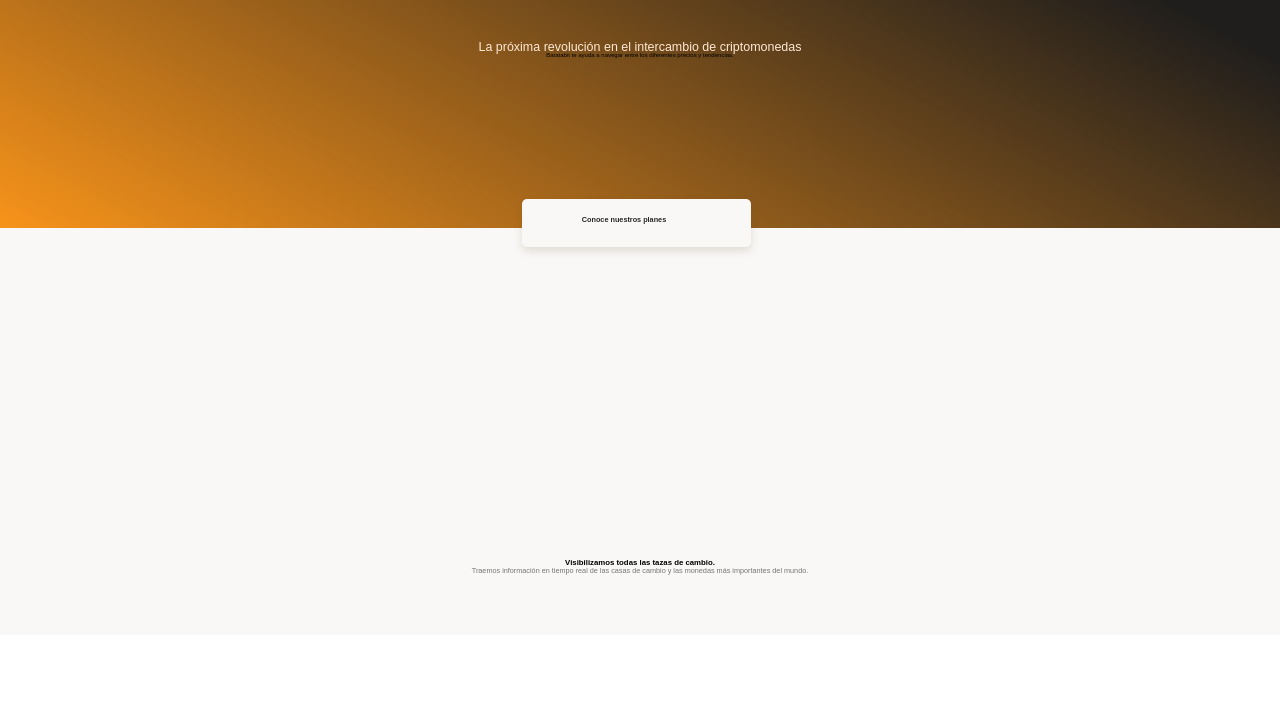
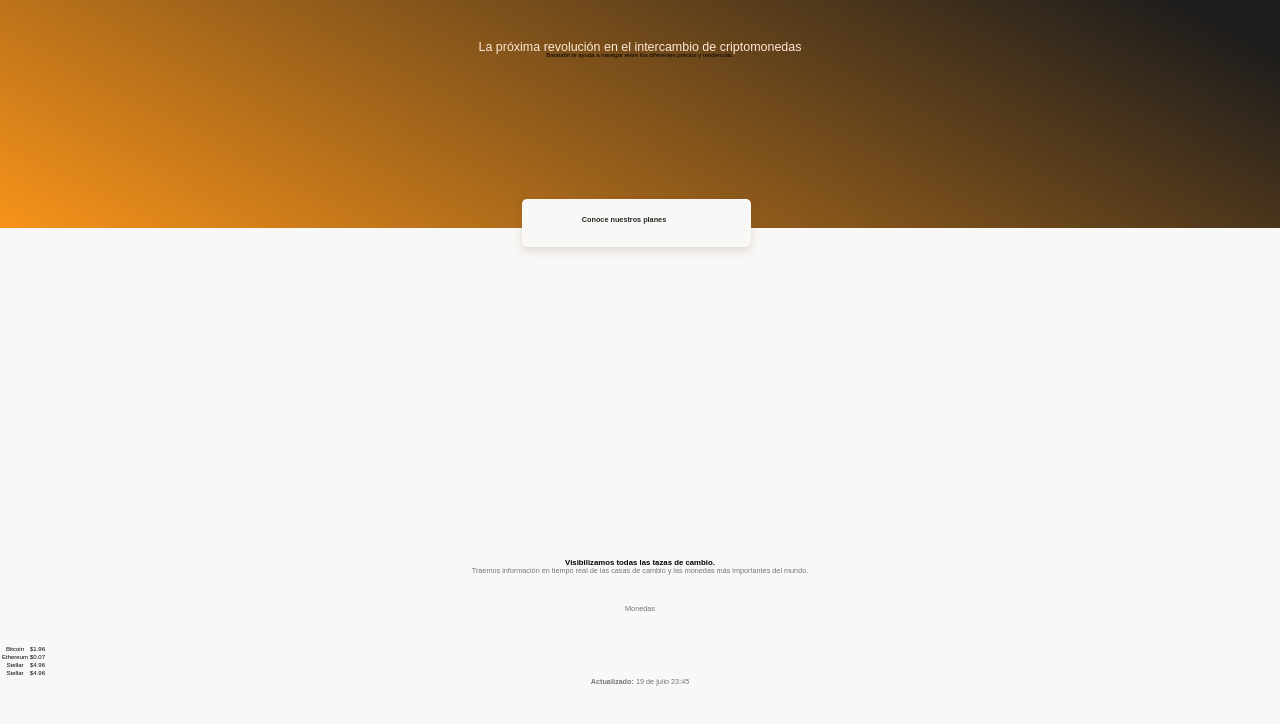
Before and after one commit to jeancarlos0109/Mobile-First-Jeanweb, a plain HTML site: page index.html in a window 1280 px wide. Shown: the part 106-830 px from the top of the page. Before the commit the page ends 800 px from the top, so only its background shows below. Drawn offline with Linux system fonts and the light colour scheme.

Commit message:
agregamos la primera tabla y sus clases

```diff
--- a/index.html
+++ b/index.html
@@ -27,7 +27,32 @@
                 monedas más importantes del mundo.</p>
             </div>
             <section class="main-tables-container">
-                <div></div>
+                <div class="main-currency-table">
+                    <p class="currency-table-title">Monedas</p>
+                    <div class="currency-table--container">
+                        <table>
+                            <tr>
+                                <td class="table__top-left">Bitcoin</td>
+                                <td class="table__top-right table-right">$1.96</td>
+                            </tr>
+                            <tr>
+                                <td>Ethereum</td>
+                                <td class="table__right">$0.07</td>
+                            </tr>
+                            <tr>
+                                <td class="table__buttom-left">Stellar</td>
+                                <td class="table__bottom-right table__right">$4.96</td>
+                            </tr>
+                            <tr>
+                                <td>Stellar</td>
+                                <td>$4.96</td>
+                            </tr>
+                        </table>
+                    </div>
+                    <div class="currency-table--date">
+                        <p><b>Actualizado:</b> 19 de julio 23:45</p>
+                    </div>
+                </div>
             </section>
         </section>
         <section></section>
```
